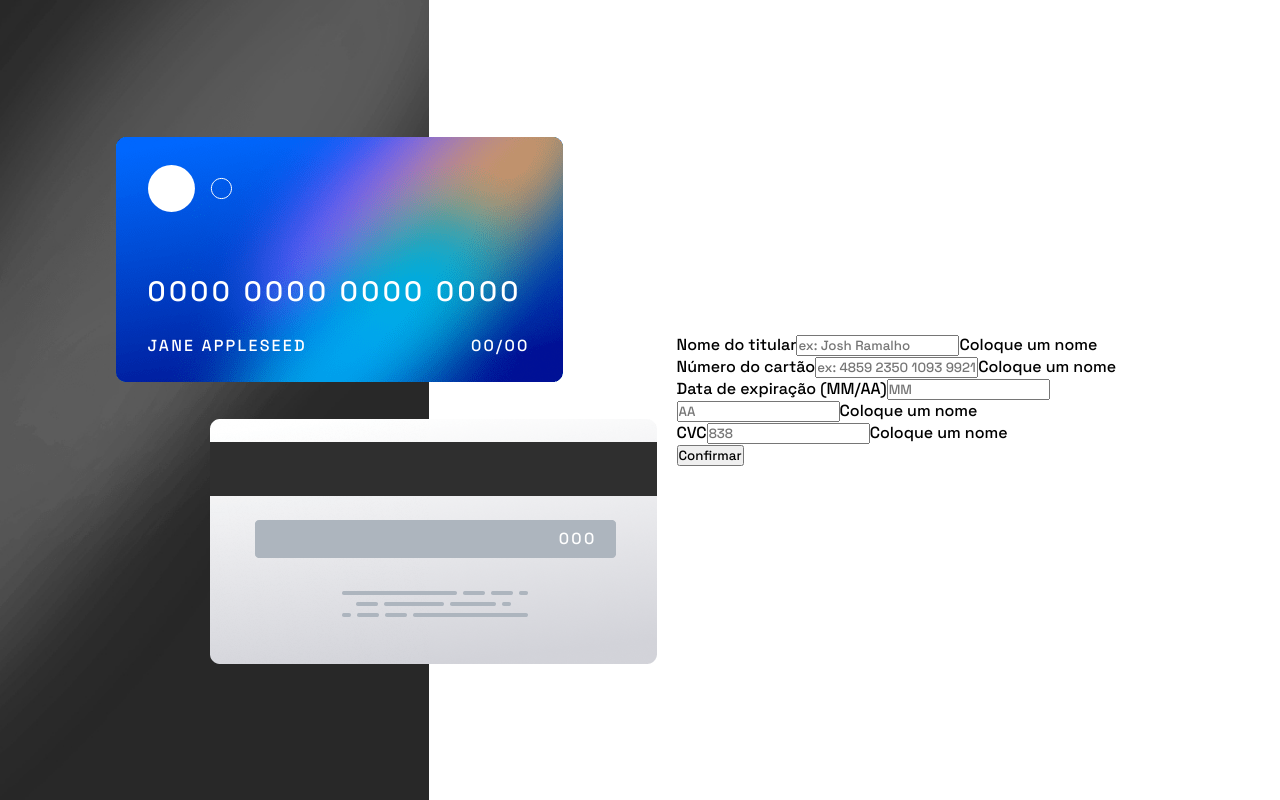
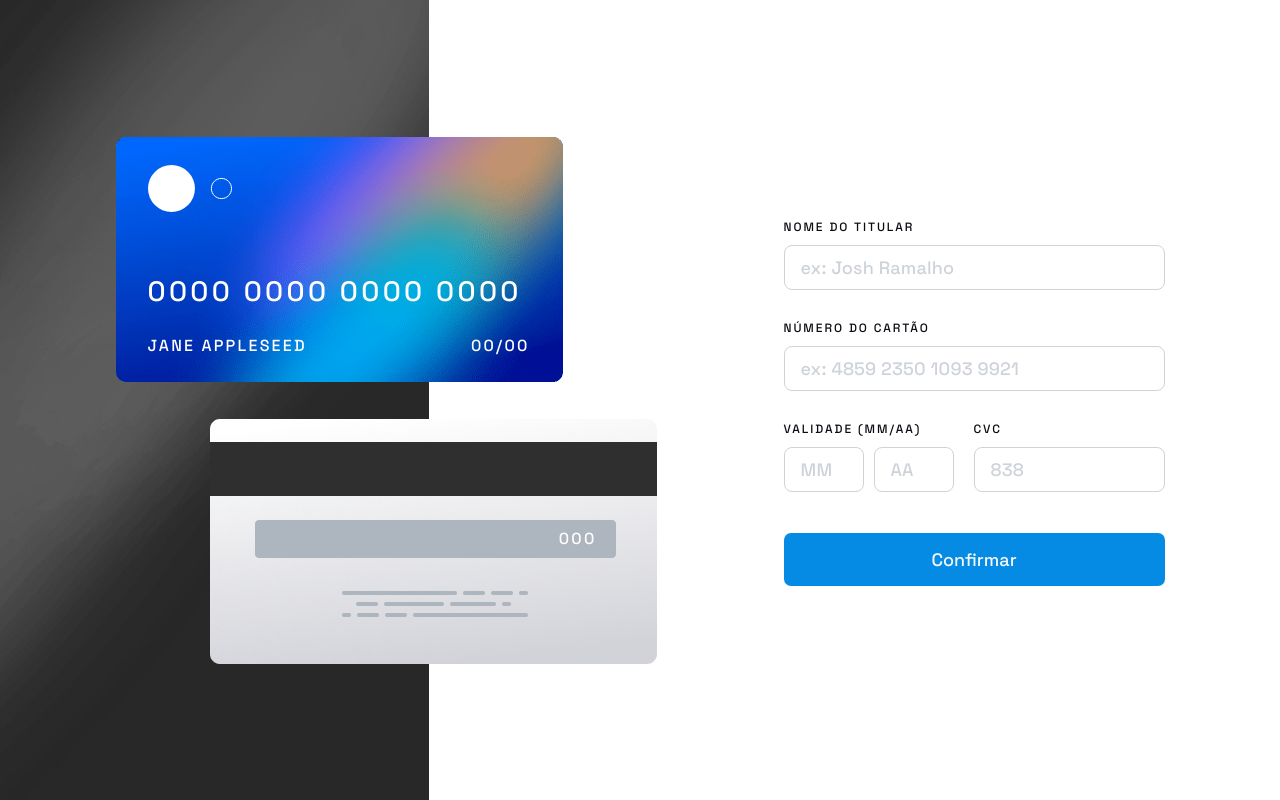
Before and after one commit to rafaelvieiracosta/interactive-card, a Vue app: page / in a window 1280 px wide. Built offline with nearby package versions, Linux system fonts and the light colour scheme.

Commit message:
feat: section form

```diff
--- a/src/App.vue
+++ b/src/App.vue
@@ -59,10 +59,12 @@
         </div>
 
         <div class="form-linha">
-          <div class="form-item">
-            <label for="dataMM">Data de expiração (MM/AA)</label>
-            <input id="dataMM" type="text" v-model="dataMM" placeholder="MM">
-            <input id="dataAA" type="text" v-model="dataAA" placeholder="AA">
+          <div class="form-item data">
+            <label for="dataMM">Validade (MM/AA)</label>
+            <div class="form-item-dataAAMM">
+              <input id="dataMM" type="text" v-model="dataMM" placeholder="MM">
+              <input id="dataAA" type="text" v-model="dataAA" placeholder="AA">
+            </div>
             <span class="error">Coloque um nome</span>
           </div>
 
@@ -126,6 +128,7 @@ main{
   align-items: center;
   gap: 20px;
   max-width: 1049px;
+  flex-grow: 1;
 }
 
 /* CARTÕES */
@@ -183,4 +186,72 @@ main{
   align-items: center;
   letter-spacing: 0.14em;
 }
+
+/* FORMULÁRIO */
+form {
+  max-width: 381px;
+}
+.error{
+  display: none;
+}
+.form-linha,
+form > .form-item + .form-item{
+  margin-top: 26px;
+}
+.form-item label{
+  font-weight: 500;
+  font-size: 12px;
+  line-height: 15px;
+  letter-spacing: 0.16em;
+  text-transform: uppercase;
+  color: #0B0C12;
+}
+.form-item input{
+  width: 100%;
+  margin-top: 9px;
+  border-radius: 8px;
+  outline: none;
+  border: 1px solid #CED3D9;
+  padding: 10px 16px;
+  font-weight: 500;
+  font-size: 18px;
+  line-height: 23px;
+  letter-spacing: 0.01em;
+  transition: .2s;
+}
+.form-item input:focus{
+  border-color: #068BE4;
+}
+.form-item input::placeholder{
+  color: #CED3D9;
+}
+.form-linha {
+  display: flex;
+  gap: 20px;
+}
+.form-item-dataAAMM{
+  display: flex;
+  gap: 10px;
+}
+.form-item-dataAAMM > input{
+  width: 80px;
+}
+button {
+  margin-top: 41px;
+  border-radius: 7px;
+  border: none;
+  padding: 15px;
+  text-align: center;
+  width: 100%;
+  font-weight: 500;
+  font-size: 18px;
+  line-height: 23px;
+  background-color: #068BE4;
+  color: #F5F7FA;
+  cursor: pointer;
+  transition: .2s;
+}
+button:hover {
+  background-color: #0061A7;
+}
 </style>
```
